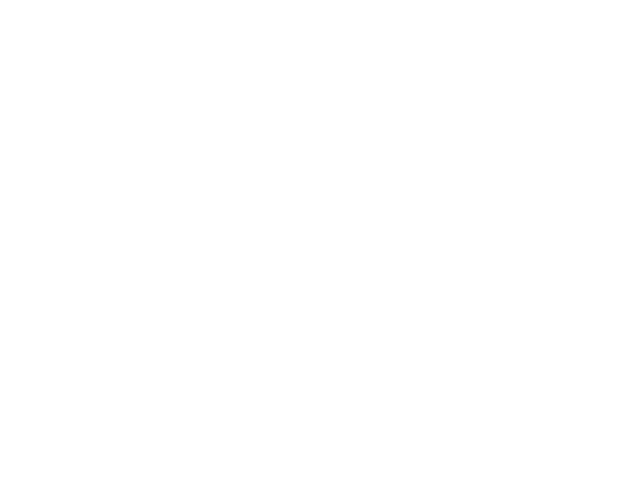
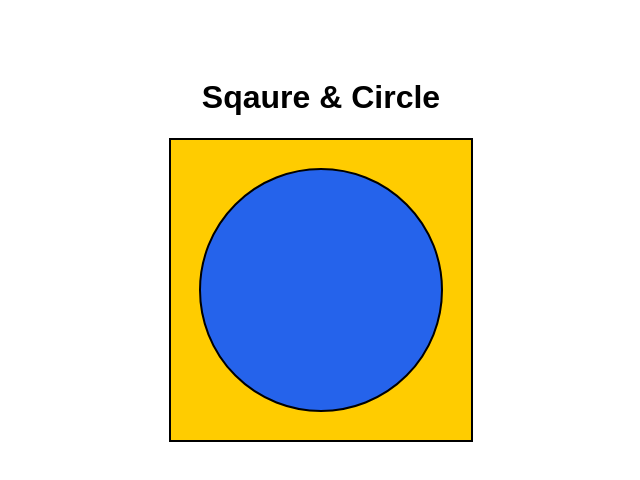
Before and after one commit to Vaishnavi213460/React-Mini-Buildout, a React (Vite) app: page /square-and-circle in a window 1280 px wide. Before the commit this address had no page. Shown: the top 480 px of the page, without its empty margins (319-959 px from the left). Built offline with nearby package versions, Linux system fonts and the light colour scheme.

Commit message:
sq&circle

```diff
--- a/src/App.jsx
+++ b/src/App.jsx
@@ -7,6 +7,7 @@
 import AlphabetButtons from './components/AlphabetButtons';
 import EvenOddChecker from './components/EvenOddChecker';
 import DynamicList from './components/DynamicList';
+import SquareAndCircle from './components/SquareAndCircle';
 
 function App() {
   return (
@@ -20,6 +21,7 @@
           <Route path="/alphabet-buttons" element={<AlphabetButtons />} />
           <Route path="/check-parity" element={<EvenOddChecker />} />
           <Route path="/dynamic-list" element={<DynamicList />} />
+          <Route path="/square-and-circle" element={<SquareAndCircle />} />
         </Routes>
       </div>
     </Router>
--- /dev/null
+++ b/src/SquareAndCircle.css
@@ -0,0 +1,26 @@
+.container {
+  display: flex;
+  flex-direction: column;
+  align-items: center;
+  padding: 50px;
+  font-family: sans-serif;
+}
+
+/* Base requirements for the assessment */
+.square {
+  width: 300px;
+  height: 300px;
+  background-color: #ffcc00; /* Yellow */
+  border: 2px solid #000;
+  display: flex;
+  justify-content: center;
+  align-items: center;
+}
+
+.circle {
+  width: 240px;
+  height: 240px;
+  background-color: #2563eb; /* Blue */
+  border: 2px solid #000;
+  border-radius: 50%;
+}
--- a/src/components/Home.jsx
+++ b/src/components/Home.jsx
@@ -26,6 +26,9 @@
         <li style={{ padding: '10px', border: '1px solid #ddd', marginBottom: '10px', borderRadius: '5px' }}>
             <Link to="/dynamic-list" style={{ textDecoration: 'none', color: '#007bff', fontSize: '18px' }}>📝 Dynamic List</Link>
         </li>
+        <li style={{ padding: '10px', border: '1px solid #ddd', marginBottom: '10px', borderRadius: '5px' }}>
+            <Link to="/square-and-circle" style={{ textDecoration: 'none', color: '#007bff', fontSize: '18px' }}>📝 Square & Circle</Link>
+        </li>
       </ul>
     </div>
   );
--- /dev/null
+++ b/src/components/SquareAndCircle.jsx
@@ -0,0 +1,15 @@
+import React from 'react';
+import '../SquareAndCircle.css';
+
+const SquareAndCircle = () => {
+  return (
+    <div className="container">
+      <h1>Sqaure & Circle</h1>
+      <div className="square">
+        <div className="circle"></div>
+      </div>
+    </div>
+  );
+};
+
+export default SquareAndCircle;
```
